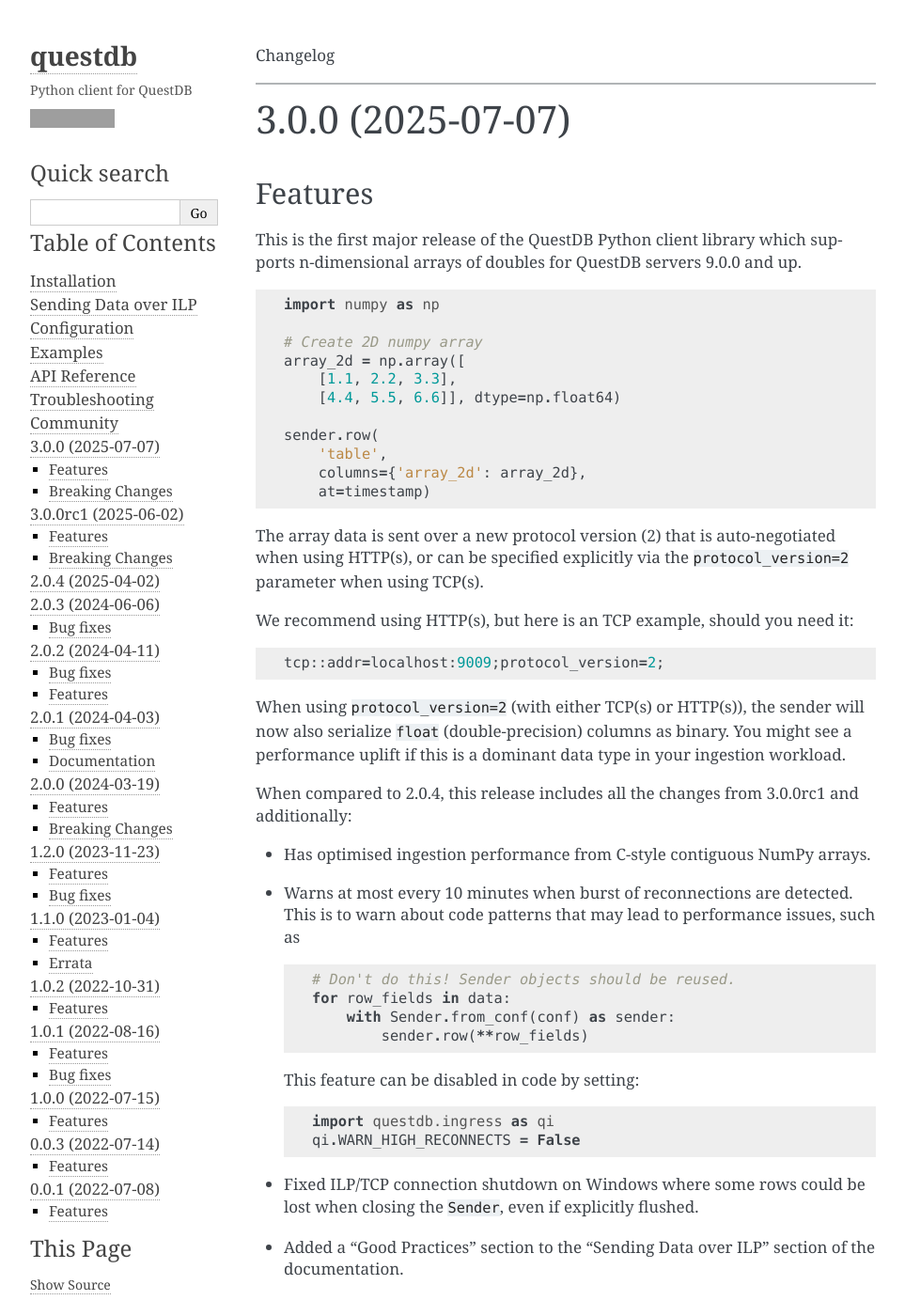
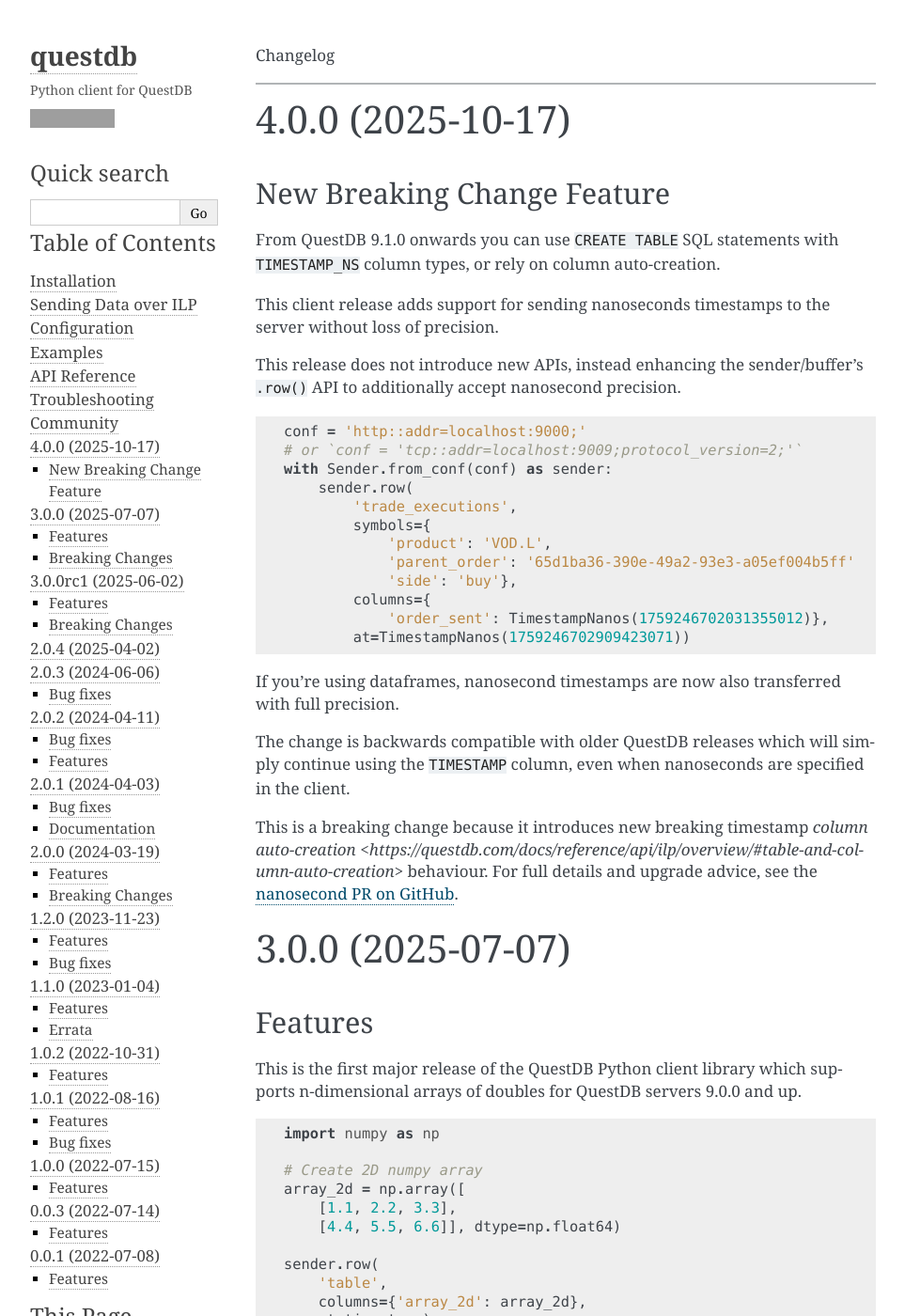
Before and after one commit to questdb/py-questdb-client, a Sphinx documentation site: the page built from docs/changelog.rst, in a window 1280 px wide and 1400 px high. Shown: the whole window at 94% size, without its empty margins (148-1111 px from the left). Built offline with Sphinx 7.4.7, drawn with Linux system fonts in a browser that asks for light colours; grey boxes are pictures that could not be loaded.

Commit message:
BREAKING CHANGE: Nanosecond timestamp support (#113)

```diff
--- a/CHANGELOG.rst
+++ b/CHANGELOG.rst
@@ -4,6 +4,48 @@
 Changelog
 
 =========
+
+4.0.0 (2025-10-17)
+------------------
+
+New Breaking Change Feature
+~~~~~~~~~~~~~~~~~~~~~~~~~~~
+
+From QuestDB 9.1.0 onwards you can use ``CREATE TABLE`` SQL statements with
+``TIMESTAMP_NS`` column types, or rely on column auto-creation.
+
+This client release adds support for sending nanoseconds timestamps to the
+server without loss of precision.
+
+This release does not introduce new APIs, instead enhancing the sender/buffer's
+``.row()`` API to additionally accept nanosecond precision.
+
+.. code-block:: python
+
+    conf = 'http::addr=localhost:9000;'
+    # or `conf = 'tcp::addr=localhost:9009;protocol_version=2;'`
+    with Sender.from_conf(conf) as sender:
+        sender.row(
+            'trade_executions',
+            symbols={
+                'product': 'VOD.L',
+                'parent_order': '65d1ba36-390e-49a2-93e3-a05ef004b5ff'
+                'side': 'buy'},
+            columns={
+                'order_sent': TimestampNanos(1759246702031355012)},
+            at=TimestampNanos(1759246702909423071))
+
+If you're using dataframes, nanosecond timestamps are now also transferred with
+full precision.
+
+The change is backwards compatible with older QuestDB releases which will simply
+continue using the ``TIMESTAMP`` column, even when nanoseconds are specified in
+the client.
+
+This is a breaking change because it introduces new breaking timestamp
+`column auto-creation <https://questdb.com/docs/reference/api/ilp/overview/#table-and-column-auto-creation>`
+behaviour. For full details and upgrade advice, see the
+`nanosecond PR on GitHub <https://github.com/questdb/py-questdb-client/pull/113>`_.
 
 3.0.0 (2025-07-07)
 ------------------
--- a/README.rst
+++ b/README.rst
@@ -18,7 +18,7 @@
 Install
 =======
 
-The latest version of the library is **3.0.0** (`changelog <https://py-questdb-client.readthedocs.io/en/latest/changelog.html>`_).
+The latest version of the library is 4.0.0 (`changelog <https://py-questdb-client.readthedocs.io/en/latest/changelog.html>`_).
 
 ::
 
--- a/docs/conf.py
+++ b/docs/conf.py
@@ -28,7 +28,7 @@
 year = '2024'
 author = 'QuestDB'
 copyright = '{0}, {1}'.format(year, author)
-version = release = '3.0.0'
+version = release = '4.0.0'
 
 github_repo_url = 'https://github.com/questdb/py-questdb-client'
 
--- a/pyproject.toml
+++ b/pyproject.toml
@@ -2,7 +2,7 @@
 # See: https://packaging.python.org/en/latest/specifications/declaring-project-metadata/
 name = "questdb"
 requires-python = ">=3.9"
-version = "3.0.0"
+version = "4.0.0"
 description = "QuestDB client library for Python"
 readme = "README.rst"
 classifiers = [
@@ -65,6 +65,10 @@
     # Skip all 32-bit builds, except for Windows.
     # Those builds are named `*win32*` in cibuildwheel.
     "*i686*",
+
+    # Skip Python 3.14 builds until the dependencies catch up
+    "cp314-*",
+    "cp314t-*"
 ]
 
 # [tool.cibuildwheel.windows]
--- a/setup.py
+++ b/setup.py
@@ -171,7 +171,7 @@
 
 setup(
     name='questdb',
-    version='3.0.0',
+    version='4.0.0',
     platforms=['any'],
     python_requires='>=3.8',
     install_requires=[],
--- a/src/questdb/__init__.py
+++ b/src/questdb/__init__.py
@@ -1 +1 @@
-__version__ = '3.0.0'
+__version__ = '4.0.0'
```
Also changed, not shown: .bumpversion.toml, 6 other files.
